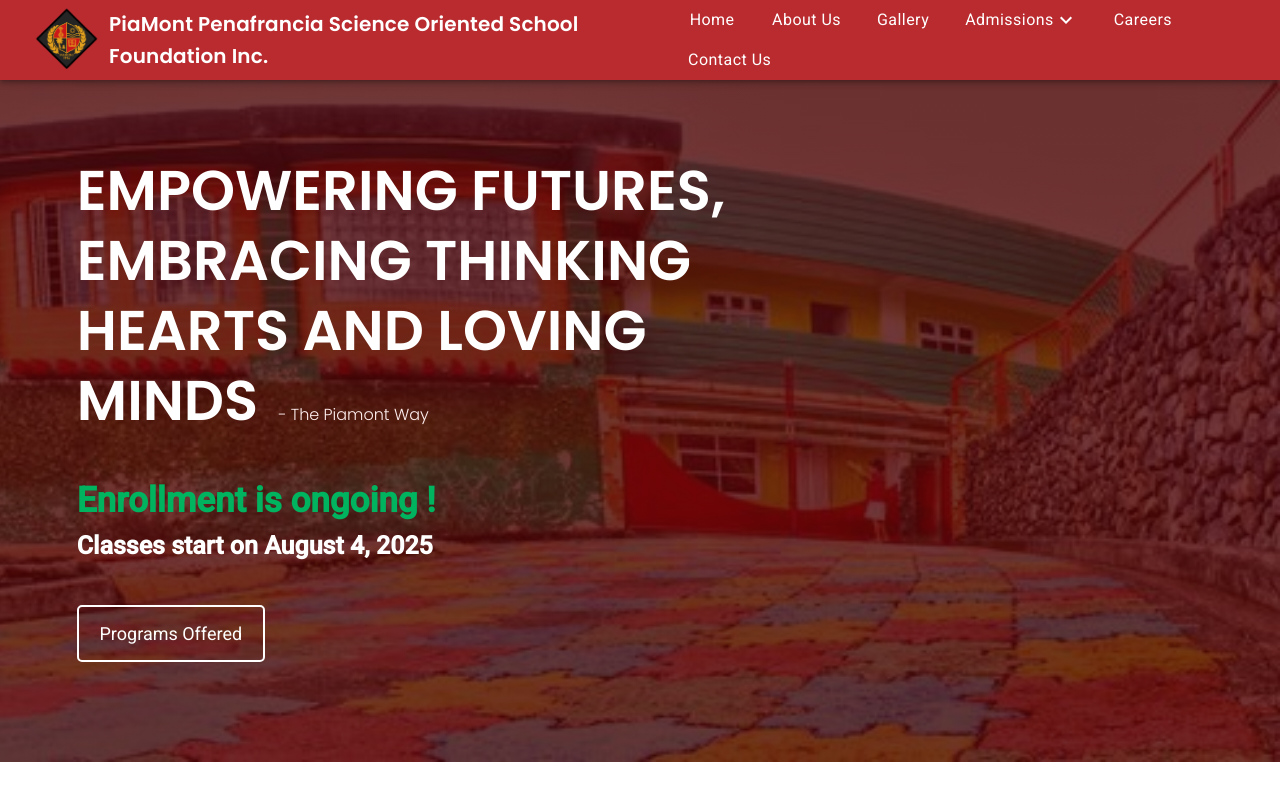
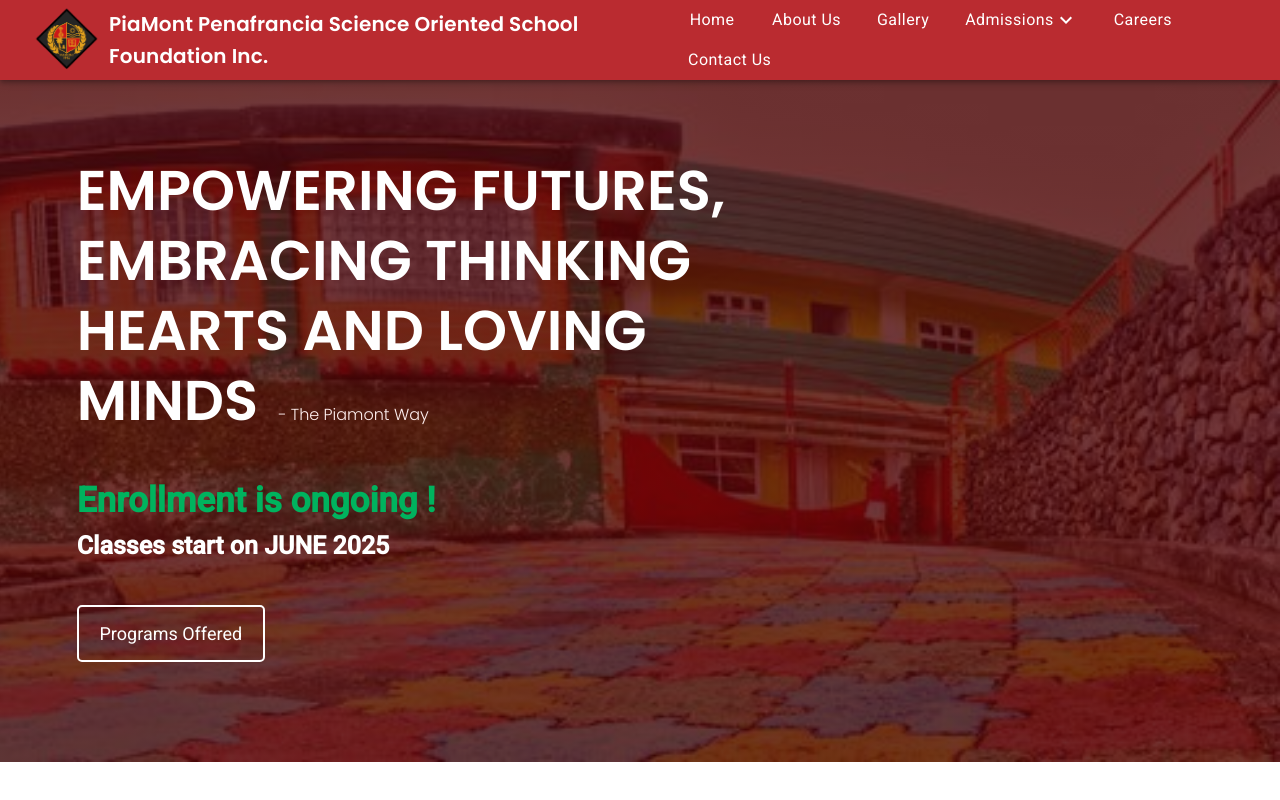
Before and after one commit to noellayantejr/piamont, a React (Create React App) app: page / in a window 1280 px wide. Shown: the top 800 px of the page. Built offline with nearby package versions, Linux system fonts and the light colour scheme.

Commit message:
Update enrollment date

```diff
--- a/src/pages/Home/Home.js
+++ b/src/pages/Home/Home.js
@@ -55,7 +55,7 @@
           <span className="sub-caption">- The Piamont Way</span>
         </p>
         <p className="subtitle">Enrollment is ongoing !</p>
-        <p className="classes-start">Classes start on August 4, 2025</p>
+        <p className="classes-start">Classes start on JUNE 2025</p>
 
         <button
           className="program-offered-btn animate"
```
